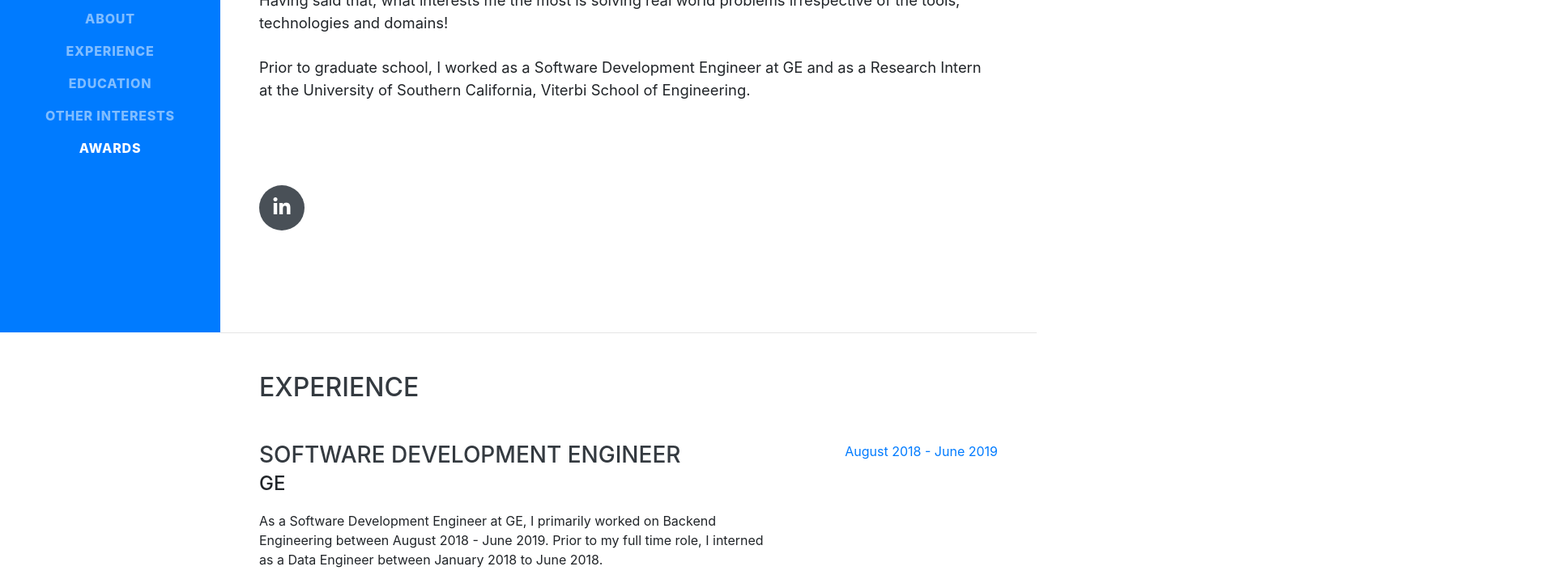
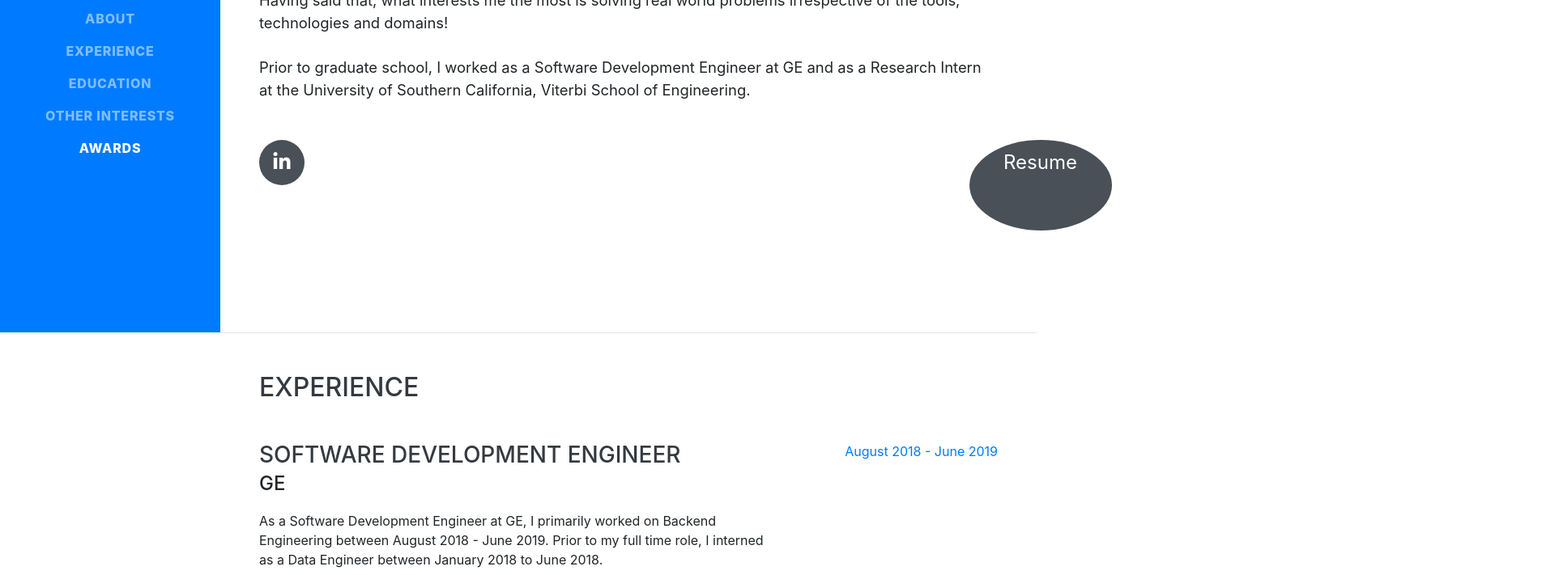
Before and after one commit to Sreedhar1895/Sreedhar1895.github.io, a website with bundled scripts: page index.html in a window 1280 px wide. Shown: the part 389-1100 px from the top of the page at 81% size, 1920 px wide, since content can reach past the window. Built offline with nearby package versions, Linux system fonts and the light colour scheme; a web font is replaced by a local one.

Commit message:
Adding Resume Download Button

```diff
--- a/index.html
+++ b/index.html
@@ -77,7 +77,7 @@
            <i class="fab fa-linkedin-in"></i>
           </a>
           <a href="/resume/Sreedhar_CMU_Resume.pdf" download="Sreedhar_CMU_Resume" target="_blank" style="width: 11rem; height: 7rem;position: relative;
-          left: 100rem;"> Download Resume </a>
+          left: 50rem;"> Resume </a>
           <!---- <a href="#">
             <i class="fab fa-github"></i>
           </a>
```
